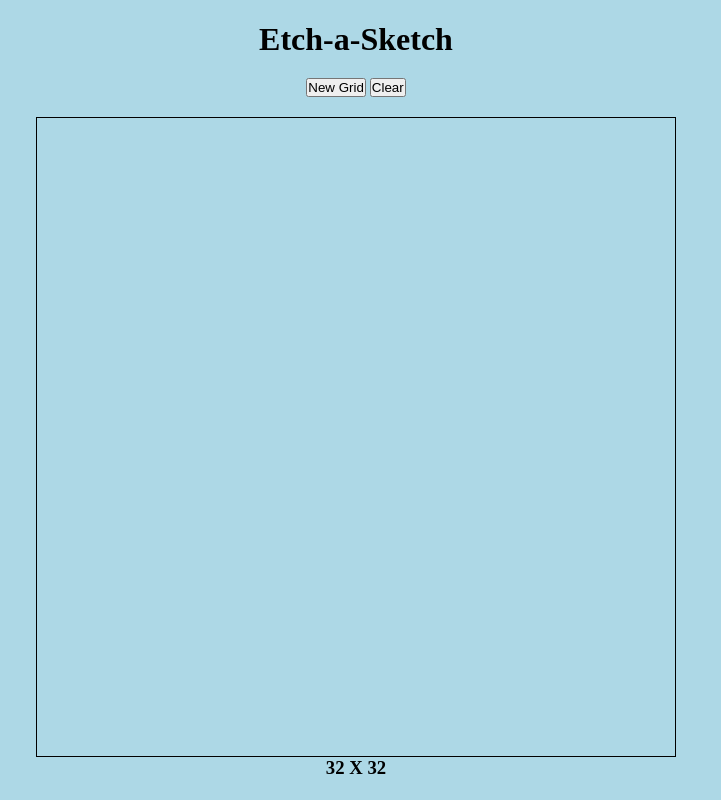
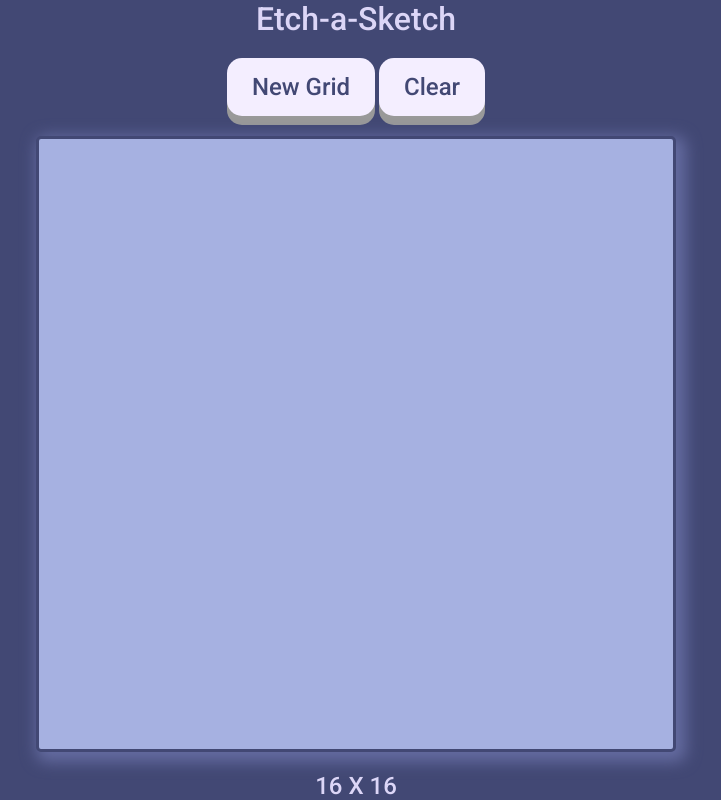
Before and after one commit to jufu87/Etch-a-Sketch, a plain HTML site: page index.html in a window 1280 px wide. Shown: the whole page, without its empty margins (284-1005 px from the left). Drawn offline with Linux system fonts and the light colour scheme.

Commit message:
Style the page
Style the page with a color palette

```diff
--- a/index.css
+++ b/index.css
@@ -3,10 +3,13 @@
     list-style: none;
     margin: 0;
     padding: 0;
+    font-family: "Roboto", sans-serif;
+    font-weight: 500;
+    font-style: normal;
 }
 
 body {
-    background-color: lightblue;
+    background-color: #424874;
 }
 
 .outer-container {
@@ -20,6 +23,12 @@ body {
 
 h1 {
     margin-bottom: 20px;
+    color: #DCD6F7;
+}
+
+h2 {
+    margin-top: 20px;
+    color: #DCD6F7;
 }
 
 #btn-newgrid, #btn-clear {
@@ -31,7 +40,10 @@ h1 {
    flex-direction: column;
    height: 80vh;
    width: 80vh;
-   border: 1px solid black;
+   border: 3px solid #424874;
+   box-shadow: 5px 5px 15px 5px #646ba0;
+   background-color: #A6B1E1;
+   border-radius: 5px;
 }
 
 .divRows {
@@ -43,5 +55,29 @@ h1 {
 .divColumns {
     height: 100%;
     width: 100%;
-    /* opacity: 0; */
 }
+
+button {
+    padding: 15px 25px;
+    font-size: 24px;
+    text-align: center;
+    cursor: pointer;
+    outline: none;
+    color: #424874;
+    background-color: #F4EEFF;
+    border: none;
+    border-radius: 15px;
+    box-shadow: 0 9px #999;
+}
+
+button:hover {
+    background-color: #A6B1E1;
+    color: #DCD6F7;
+}
+
+button:active {
+    background-color: #A6B1E1;
+    color: #DCD6F7;
+    box-shadow: 0 5px #666;
+    transform: translateY(4px);
+}
--- a/index.html
+++ b/index.html
@@ -6,6 +6,9 @@
     <title>Etch-a-Sketch</title>
     <link rel="stylesheet" href="index.css">
     <script src="index.js" defer></script>
+    <link rel="preconnect" href="https://fonts.googleapis.com">
+<link rel="preconnect" href="https://fonts.gstatic.com" crossorigin>
+<link href="https://fonts.googleapis.com/css2?family=Roboto:ital,wght@0,100;0,300;0,400;0,500;0,700;0,900;1,100;1,300;1,400;1,500;1,700;1,900&display=swap" rel="stylesheet">
 </head>
 <body>
     <div class="outer-container">
@@ -16,7 +19,7 @@
         </div>
         <div id="container"></div>
         <div id="footerDiv">
-            <h3 id="gridDimensions"></h3>
+            <h2 id="gridDimensions"></h2>
         </div>
     </div>
 
--- a/index.js
+++ b/index.js
@@ -2,7 +2,7 @@ const container = document.querySelector("#container");
 const btnNewGrid = document.querySelector("#btn-newgrid");
 const btnClear = document.querySelector("#btn-clear");
 const gridDimensions = document.querySelector("#gridDimensions");
-let selection = 32;
+let selection = 16;
 createDivs(selection);
 
 btnNewGrid.addEventListener('click', () => {
@@ -40,23 +40,23 @@ function createDivs (numOfDivs) {
             divRows.appendChild(divColumns);
             divColumns.addEventListener("mouseover", () => {
                 divColumns.style.backgroundColor = generateNewColor();
-                // divColumns.style.opacity += "0.1";
-                console.log("event triggered")
 
+                console.log("event triggered");
             });
         };
     };
 };
 
+// the section below is to generate random colors which will then be called during the mouseover
+const hexCharacters = [0,1,2,3,4,5,6,7,8,9,"A","B","C","D","E","F"]
 
-// this section is to generate random colors which will then be called during the mouseover
-const hexCharacters = [0,1,2,3,4,5,6,7,8,9,"A","B","C","D","E","F"]
 function getCharacter(index) {
     return hexCharacters[index];
 }
 
 function generateNewColor(){
     let hexColorRep = "#";
+
     for (let k = 0; k < 6; k++){
         const randomPosition = Math.floor(Math.random() * hexCharacters.length);
         hexColorRep += getCharacter(randomPosition);
@@ -64,6 +64,4 @@ function generateNewColor(){
     return hexColorRep;
 }
 
-
-
 gridDimensions.textContent = selection + " X " + selection;
```
